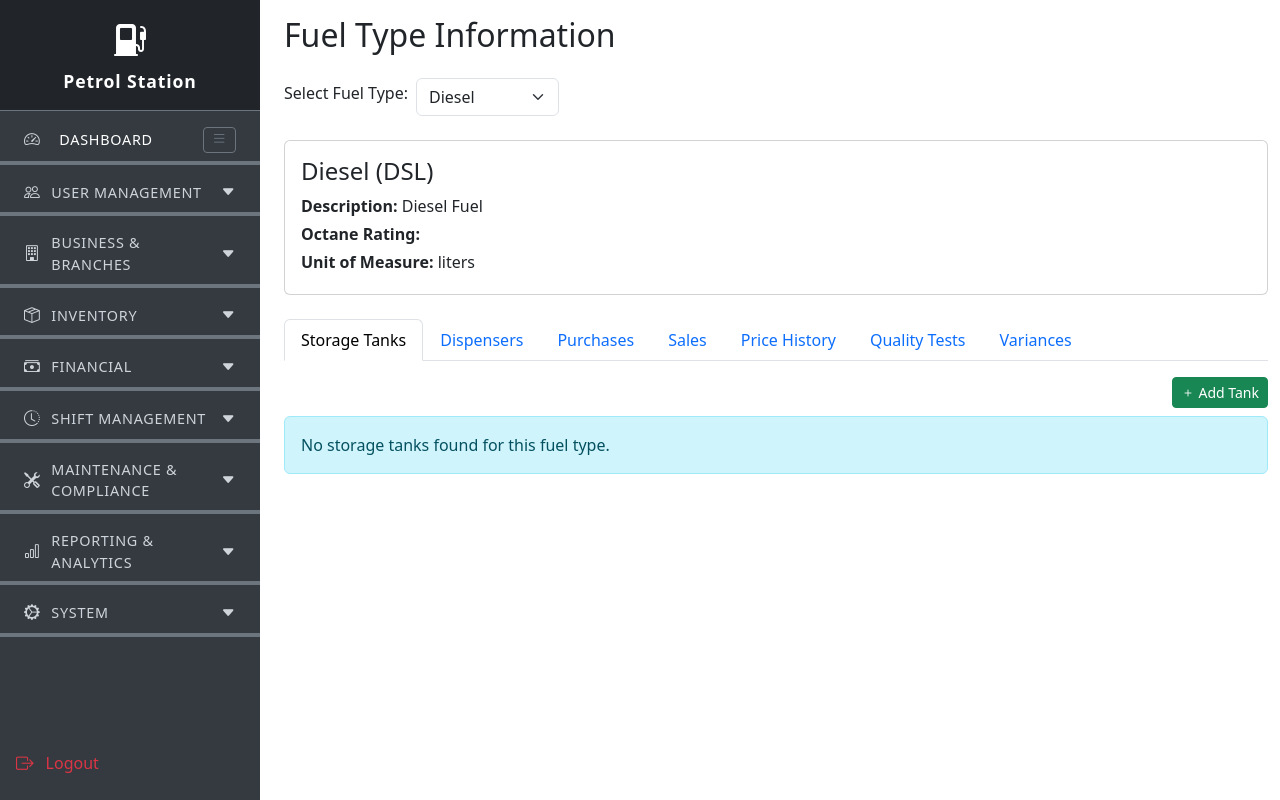
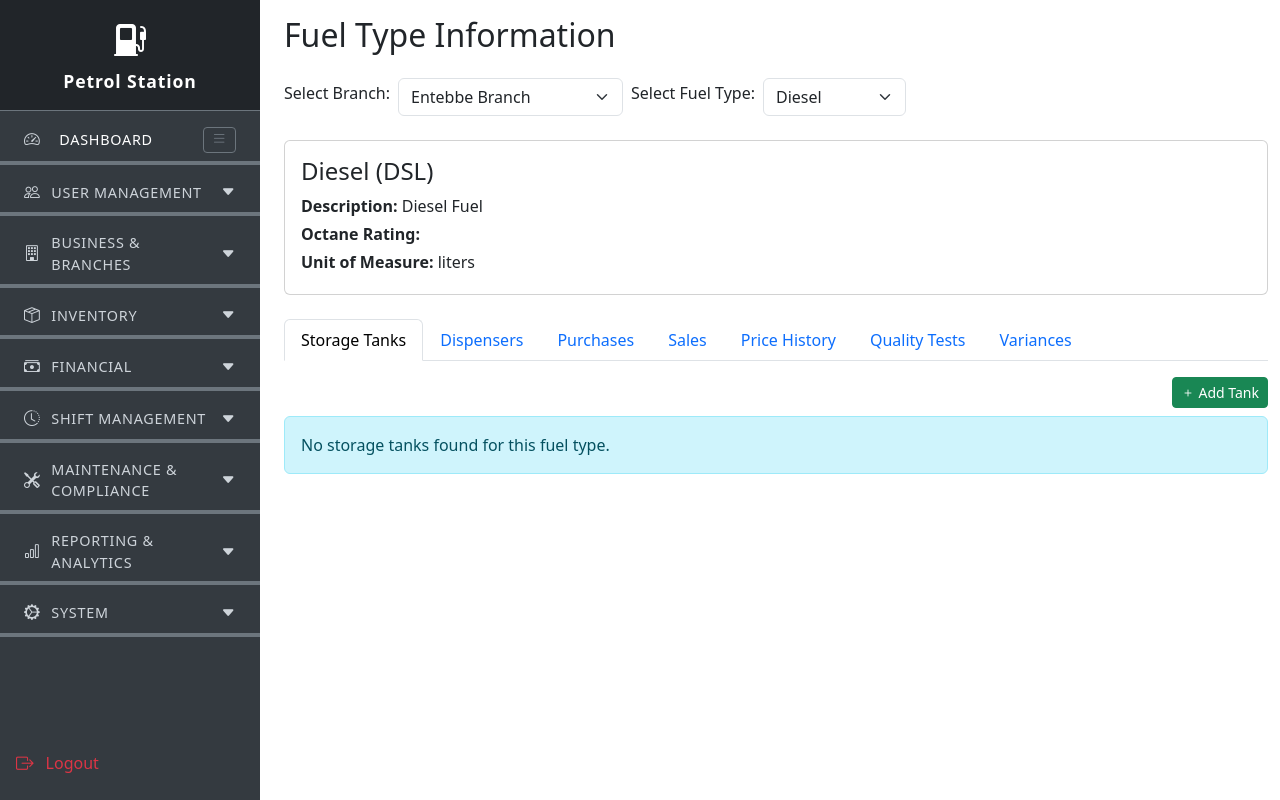
Before and after one commit to AtwongereVianney/fuelstation, a PHP site: page /public/fuel_type_info.php in a window 1280 px wide. Run offline with PHP 8.4, Linux system fonts and the light colour scheme; data comes from the database, SQL or seed files in the repository; tables that the repository leaves empty hold one stand-in row (values such as "Sample post").

Commit message:
modify shifts.php

```diff
--- a/public/fuel_type_info.php
+++ b/public/fuel_type_info.php
@@ -11,7 +11,9 @@ if ($branch_result) {
     }
 }
 
-// Fetch all fuel types for dropdown
+$selected_branch_id = isset($_GET['branch_id']) ? intval($_GET['branch_id']) : ($all_branches[0]['id'] ?? null);
+
+// Fetch all fuel types for dropdown (optionally, you can filter by branch if needed)
 $fuel_types = [];
 $fuel_sql = "SELECT id, name, code, description, octane_rating, unit_of_measure FROM fuel_types WHERE deleted_at IS NULL AND is_active = 1 ORDER BY name";
 $fuel_result = mysqli_query($conn, $fuel_sql);
@@ -20,8 +22,6 @@ if ($fuel_result) {
         $fuel_types[] = $row;
     }
 }
-
-// Get selected fuel type
 $selected_fuel_id = isset($_GET['fuel_type_id']) ? intval($_GET['fuel_type_id']) : ($fuel_types[0]['id'] ?? null);
 $selected_fuel = null;
 foreach ($fuel_types as $ft) {
@@ -36,39 +36,39 @@ function h($str) { return htmlspecialchars((string)($str ?? ''), ENT_QUOTES, 'UT
 
 // Fetch related data if a fuel type is selected
 $storage_tanks = $dispensers = $purchases = $sales = $price_history = $quality_tests = $variances = [];
-if ($selected_fuel_id) {
+if ($selected_fuel_id && $selected_branch_id) {
     // Storage Tanks
-    $sql = "SELECT st.*, b.branch_name FROM storage_tanks st JOIN branches b ON st.branch_id = b.id WHERE st.fuel_type_id = $selected_fuel_id AND st.deleted_at IS NULL ORDER BY b.branch_name, st.tank_number";
+    $sql = "SELECT st.*, b.branch_name FROM storage_tanks st JOIN branches b ON st.branch_id = b.id WHERE st.fuel_type_id = $selected_fuel_id AND st.branch_id = $selected_branch_id AND st.deleted_at IS NULL ORDER BY st.tank_number";
     $res = mysqli_query($conn, $sql);
     if ($res) while ($row = mysqli_fetch_assoc($res)) $storage_tanks[] = $row;
 
     // Dispensers
-    $sql = "SELECT fd.*, b.branch_name, st.tank_number FROM fuel_dispensers fd JOIN branches b ON fd.branch_id = b.id JOIN storage_tanks st ON fd.tank_id = st.id WHERE st.fuel_type_id = $selected_fuel_id AND fd.deleted_at IS NULL ORDER BY b.branch_name, fd.dispenser_number";
+    $sql = "SELECT fd.*, b.branch_name, st.tank_number FROM fuel_dispensers fd JOIN branches b ON fd.branch_id = b.id JOIN storage_tanks st ON fd.tank_id = st.id WHERE st.fuel_type_id = $selected_fuel_id AND fd.branch_id = $selected_branch_id AND fd.deleted_at IS NULL ORDER BY b.branch_name, fd.dispenser_number";
     $res = mysqli_query($conn, $sql);
     if ($res) while ($row = mysqli_fetch_assoc($res)) $dispensers[] = $row;
 
     // Purchases
-    $sql = "SELECT fp.*, b.branch_name, s.name AS supplier_name FROM fuel_purchases fp JOIN branches b ON fp.branch_id = b.id JOIN suppliers s ON fp.supplier_id = s.id WHERE fp.fuel_type_id = $selected_fuel_id AND fp.deleted_at IS NULL ORDER BY fp.delivery_date DESC LIMIT 20";
+    $sql = "SELECT fp.*, b.branch_name, s.name AS supplier_name FROM fuel_purchases fp JOIN branches b ON fp.branch_id = b.id JOIN suppliers s ON fp.supplier_id = s.id WHERE fp.fuel_type_id = $selected_fuel_id AND fp.branch_id = $selected_branch_id AND fp.deleted_at IS NULL ORDER BY fp.delivery_date DESC LIMIT 20";
     $res = mysqli_query($conn, $sql);
     if ($res) while ($row = mysqli_fetch_assoc($res)) $purchases[] = $row;
 
     // Sales
-    $sql = "SELECT st.*, b.branch_name, fd.dispenser_number FROM sales_transactions st JOIN branches b ON st.branch_id = b.id JOIN fuel_dispensers fd ON st.dispenser_id = fd.id WHERE st.fuel_type_id = $selected_fuel_id AND st.deleted_at IS NULL ORDER BY st.transaction_date DESC, st.transaction_time DESC LIMIT 20";
+    $sql = "SELECT st.*, b.branch_name, fd.dispenser_number FROM sales_transactions st JOIN branches b ON st.branch_id = b.id JOIN fuel_dispensers fd ON st.dispenser_id = fd.id WHERE st.fuel_type_id = $selected_fuel_id AND st.branch_id = $selected_branch_id AND st.deleted_at IS NULL ORDER BY st.transaction_date DESC, st.transaction_time DESC LIMIT 20";
     $res = mysqli_query($conn, $sql);
     if ($res) while ($row = mysqli_fetch_assoc($res)) $sales[] = $row;
 
     // Price History
-    $sql = "SELECT fph.*, b.branch_name FROM fuel_price_history fph JOIN branches b ON fph.branch_id = b.id WHERE fph.fuel_type_id = $selected_fuel_id ORDER BY fph.effective_date DESC LIMIT 20";
+    $sql = "SELECT fph.*, b.branch_name FROM fuel_price_history fph JOIN branches b ON fph.branch_id = b.id WHERE fph.fuel_type_id = $selected_fuel_id AND fph.branch_id = $selected_branch_id ORDER BY fph.effective_date DESC LIMIT 20";
     $res = mysqli_query($conn, $sql);
     if ($res) while ($row = mysqli_fetch_assoc($res)) $price_history[] = $row;
 
     // Quality Tests
-    $sql = "SELECT fqt.*, b.branch_name, st.tank_number FROM fuel_quality_tests fqt JOIN branches b ON fqt.branch_id = b.id LEFT JOIN storage_tanks st ON fqt.tank_id = st.id WHERE fqt.fuel_type_id = $selected_fuel_id AND fqt.deleted_at IS NULL ORDER BY fqt.test_date DESC LIMIT 20";
+    $sql = "SELECT fqt.*, b.branch_name, st.tank_number FROM fuel_quality_tests fqt JOIN branches b ON fqt.branch_id = b.id LEFT JOIN storage_tanks st ON fqt.tank_id = st.id WHERE fqt.fuel_type_id = $selected_fuel_id AND fqt.branch_id = $selected_branch_id AND fqt.deleted_at IS NULL ORDER BY fqt.test_date DESC LIMIT 20";
     $res = mysqli_query($conn, $sql);
     if ($res) while ($row = mysqli_fetch_assoc($res)) $quality_tests[] = $row;
 
     // Variances
-    $sql = "SELECT fv.*, b.branch_name, st.tank_number FROM fuel_variances fv JOIN branches b ON fv.branch_id = b.id JOIN storage_tanks st ON fv.tank_id = st.id WHERE st.fuel_type_id = $selected_fuel_id AND fv.deleted_at IS NULL ORDER BY fv.variance_date DESC LIMIT 20";
+    $sql = "SELECT fv.*, b.branch_name, st.tank_number FROM fuel_variances fv JOIN branches b ON fv.branch_id = b.id JOIN storage_tanks st ON fv.tank_id = st.id WHERE st.fuel_type_id = $selected_fuel_id AND fv.branch_id = $selected_branch_id AND fv.deleted_at IS NULL ORDER BY fv.variance_date DESC LIMIT 20";
     $res = mysqli_query($conn, $sql);
     if ($res) while ($row = mysqli_fetch_assoc($res)) $variances[] = $row;
 }
@@ -91,14 +91,14 @@ if ($_SERVER['REQUEST_METHOD'] === 'POST' && isset($_POST['action']) && $_POST['
 if ($_SERVER['REQUEST_METHOD'] === 'POST' && isset($_POST['action']) && $_POST['action'] === 'edit_tank') {
     $tank_id = intval($_POST['tank_id']);
     $fuel_type_id = intval($_POST['fuel_type_id']);
-    // Get and sanitize other fields...
-    // $branch_id = ... (see Add)
-    // $tank_number = ...
-    // $capacity = ...
-    // $current_level = ...
-    // $status = ...
-    // $sql = \"UPDATE storage_tanks SET ... WHERE id = $tank_id\";
-    // mysqli_query($conn, $sql);
+    $branch_id = intval($_POST['branch_id']);
+    $tank_number = mysqli_real_escape_string($conn, $_POST['tank_number']);
+    $capacity = floatval($_POST['capacity']);
+    $current_level = floatval($_POST['current_level']);
+    $status = mysqli_real_escape_string($conn, $_POST['status']);
+
+    $sql = "UPDATE storage_tanks SET branch_id = $branch_id, tank_number = '$tank_number', capacity = $capacity, current_level = $current_level, status = '$status' WHERE id = $tank_id";
+    mysqli_query($conn, $sql);
     header("Location: fuel_type_info.php?fuel_type_id=$fuel_type_id");
     exit;
 }
@@ -150,12 +150,26 @@ if ($_SERVER['REQUEST_METHOD'] === 'POST' && isset($_POST['action']) && $_POST['
             <form method="get" class="mb-4">
                 <div class="row g-2 align-items-center">
                     <div class="col-auto">
+                        <label for="branch_id" class="form-label">Select Branch:</label>
+                    </div>
+                    <div class="col-auto">
+                        <select name="branch_id" id="branch_id" class="form-select" onchange="this.form.submit()">
+                            <?php foreach ($all_branches as $b): ?>
+                                <option value="<?php echo $b['id']; ?>" <?php if ($b['id'] == ($_GET['branch_id'] ?? '')) echo 'selected'; ?>>
+                                    <?php echo htmlspecialchars($b['branch_name']); ?>
+                                </option>
+                            <?php endforeach; ?>
+                        </select>
+                    </div>
+                    <div class="col-auto">
                         <label for="fuel_type_id" class="form-label">Select Fuel Type:</label>
                     </div>
                     <div class="col-auto">
                         <select name="fuel_type_id" id="fuel_type_id" class="form-select" onchange="this.form.submit()">
                             <?php foreach ($fuel_types as $ft): ?>
-                                <option value="<?php echo $ft['id']; ?>" <?php if ($ft['id'] == $selected_fuel_id) echo 'selected'; ?>><?php echo h($ft['name']); ?></option>
+                                <option value="<?php echo $ft['id']; ?>" <?php if ($ft['id'] == ($_GET['fuel_type_id'] ?? '')) echo 'selected'; ?>>
+                                    <?php echo htmlspecialchars($ft['name']); ?>
+                                </option>
                             <?php endforeach; ?>
                         </select>
                     </div>
@@ -286,6 +300,7 @@ if ($_SERVER['REQUEST_METHOD'] === 'POST' && isset($_POST['action']) && $_POST['
     <form method="post" action="">
       <input type="hidden" name="action" value="add_tank">
       <input type="hidden" name="fuel_type_id" value="<?php echo h($selected_fuel_id); ?>">
+      <input type="hidden" name="branch_id" value="<?php echo (int)$selected_branch_id; ?>">
       <div class="modal-content">
         <div class="modal-header">
           <h5 class="modal-title" id="addTankModalLabel">Add Storage Tank</h5>
@@ -294,12 +309,7 @@ if ($_SERVER['REQUEST_METHOD'] === 'POST' && isset($_POST['action']) && $_POST['
         <div class="modal-body">
           <div class="mb-2">
             <label class="form-label">Branch</label>
-            <select name="branch_id" class="form-select" required>
-              <option value="">Select Branch</option>
-              <?php foreach ($all_branches as $branch): ?>
-                <option value="<?php echo $branch['id']; ?>"><?php echo htmlspecialchars($branch['branch_name']); ?></option>
-              <?php endforeach; ?>
-            </select>
+            <input type="text" class="form-control" value="<?php echo htmlspecialchars($all_branches[array_search($selected_branch_id, array_column($all_branches, 'id'))]['branch_name']); ?>" disabled>
           </div>
           <div class="mb-2">
             <label class="form-label">Tank Number</label>
@@ -341,7 +351,14 @@ if ($_SERVER['REQUEST_METHOD'] === 'POST' && isset($_POST['action']) && $_POST['
         <div class="modal-body">
           <div class="mb-2">
             <label class="form-label">Branch</label>
-            <input type="text" name="branch_name" class="form-control" value="<?php echo h($t['branch_name']); ?>" required>
+            <select name="branch_id" class="form-select" required>
+              <option value="">Select Branch</option>
+              <?php foreach ($all_branches as $branch): ?>
+                <option value="<?php echo $branch['id']; ?>" <?php if ($branch['id'] == $t['branch_id']) echo 'selected'; ?>>
+                  <?php echo htmlspecialchars($branch['branch_name']); ?>
+                </option>
+              <?php endforeach; ?>
+            </select>
           </div>
           <div class="mb-2">
             <label class="form-label">Tank Number</label>
--- a/public/shifts.php
+++ b/public/shifts.php
@@ -305,7 +305,7 @@ if ($_SERVER['REQUEST_METHOD'] === 'POST') {
         <button type="submit" class="btn btn-danger" name="delete_shift">Delete</button>
       </div>
     </form>
-  </div>
+    </div>
 </div>
 <script src="https://cdn.jsdelivr.net/npm/bootstrap@5.3.0/dist/js/bootstrap.bundle.min.js"></script>
 <script>
```
